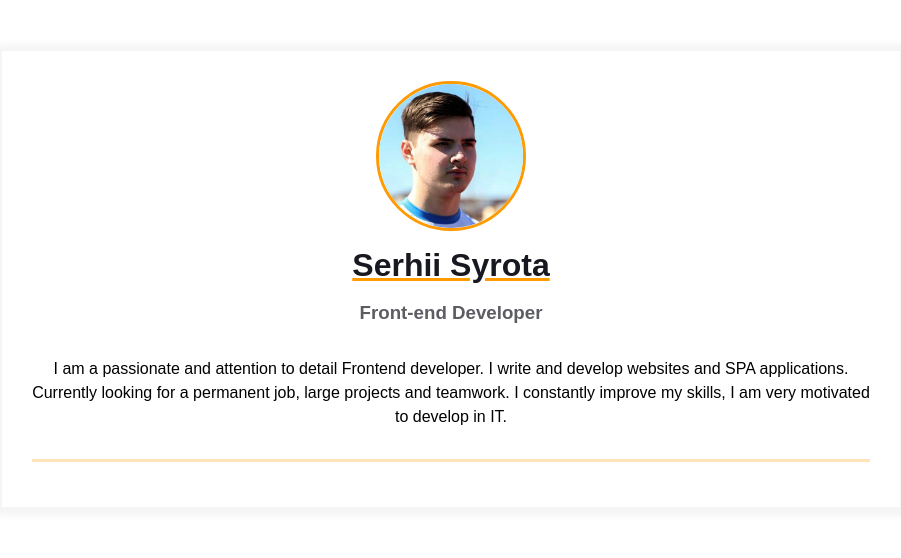
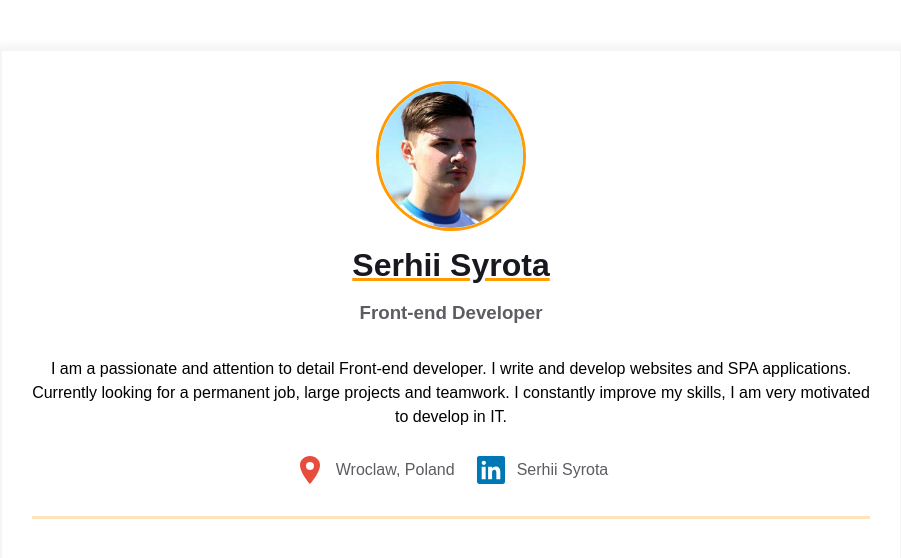
Before and after one commit to SerginhoDev/homepage, a plain HTML site: page index.html in a window 1280 px wide. Shown: the whole page, without its empty margins (189-1090 px from the left). Drawn offline with nearby package versions, Linux system fonts and the light colour scheme.

Commit message:
Added a contact information

```diff
--- a/index.html
+++ b/index.html
@@ -22,16 +22,31 @@
 							<div class="contact-info__block"></div>
 
 							<div class="contact-info__block">
-								<p>
-									I am a passionate and attention to detail Frontend developer. I write and develop websites and SPA applications.
+								<p class="contact-info__paragraph">
+									I am a passionate and attention to detail Front-end developer. I write and develop websites and SPA applications.
 									Currently looking for a permanent job, large projects and teamwork. I constantly improve my skills, I am very motivated
 									to develop in IT.
 								</p>
+
+								<div class="contact-info__socials">
+									<a href="#" rel="author" class="contact-info__item">
+										<ion-icon name="location-sharp" size="large" class="location-sharp"></ion-icon>
+										<span>Wroclaw, Poland</span>
+									</a>
+
+									<a href="https://www.linkedin.com/in/serhii-syrota-43133b230/" rel="author" class="contact-info__item" target="_blank">
+										<ion-icon name="logo-linkedin" size="large" class="logo-linkedin"></ion-icon>
+										<span>Serhii Syrota</span>
+									</a>
+								</div>
 							</div>
 						</div>
 					</div>
 				</div>
 			</div>
 		</main>
+
+		<script type="module" src="https://unpkg.com/ionicons@7.1.0/dist/ionicons/ionicons.esm.js"></script>
+		<script nomodule src="https://unpkg.com/ionicons@7.1.0/dist/ionicons/ionicons.js"></script>
 	</body>
 </html>
--- a/style.css
+++ b/style.css
@@ -14,6 +14,8 @@ body {
 	--icon-color: #6a737d;
 	--border-color: #ff9a0045;
 	--text-decoration-color: #ff9a00;
+	--location-icon-color: #e74c3c;
+	--linkedin-icon-color: #0077b5;
 }
 
 .container {
@@ -96,15 +98,31 @@ body {
 	margin-bottom: 10px;
 }
 
+.contact-info__paragraph {
+	margin-bottom: 25px;
+}
+
+.contact-info__socials {
+	display: flex;
+	align-items: center;
+	justify-content: center;
+	gap: 20px;
+}
+
+.location-sharp {
+	color: var(--location-icon-color);
+}
+
+.logo-linkedin {
+	color: var(--linkedin-icon-color);
+}
+
 .contact-info__item {
 	color: var(--secondary-text-color);
 	text-decoration: none;
 	display: flex;
-	justify-content: start;
-}
-
-.contact-info__item:not(:last-child) {
-	margin-bottom: 20px;
+	align-items: center;
+	gap: 10px;
 }
 
 .contact-info__item-icon-wrapper {
```
